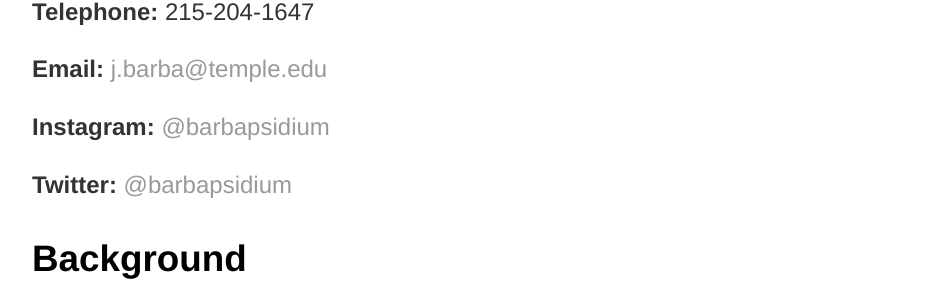
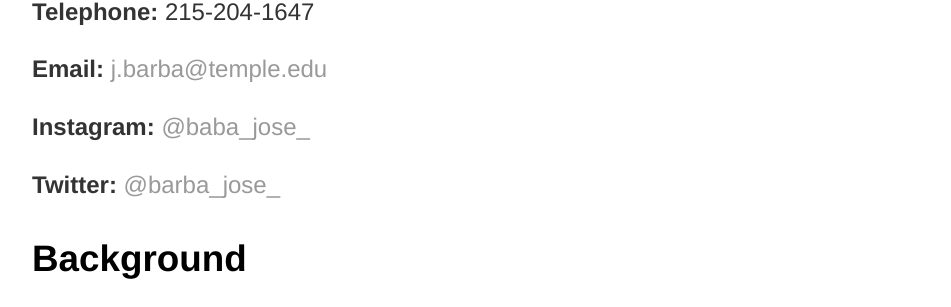
Before and after one commit to josebarbamontoya/josebarbamontoya.github.io, a Jekyll site: the page built from about/index.html, in a window 1280 px wide and 900 px high, scrolled down 530 px. Shown: the part 147-454 px from the top of the window, without its empty margins (160-1111 px from the left). Built offline with Jekyll 4.4.1, drawn with Linux system fonts in a browser that asks for light colours.

Commit message:
Update index.html

```diff
--- a/about/index.html
+++ b/about/index.html
@@ -10,8 +10,8 @@
 		<p><b>Contact address: </b>Temple University, SERC Building, 1925 N. 12th Street, Philadelphia, PA 19122-1801</p>
 		<p><b>Telephone: </b>215-204-1647</p>
 		<p><b>Email: </b> <a href="mailto:j.barba@temple.edu">j.barba@temple.edu</a></p>
-		<p><b>Instagram: </b> <a href="https://www.instagram.com/barbapsidium/">@barbapsidium</a></p>
-		<p><b>Twitter: </b> <a href="https://twitter.com/barbapsidium">@barbapsidium</a></p>
+		<p><b>Instagram: </b> <a href="https://www.instagram.com/barbapsidium/">@baba_jose_</a></p>
+		<p><b>Twitter: </b> <a href="https://twitter.com/barbapsidium">@barba_jose_</a></p>
 	<h3><font color="black">Background</h3>
 			<p><b>2017: Ph.D. in Molecular Evolution, Department of Genetics, Evolution and Environment, University College London, UK.</b> <i>Bayesian molecular clock dating and the divergence times of angiosperms and primates.</i> Supervised by Professor Ziheng Yang.
 			<p><b>2012: M.Sc. in Systematics, Institute of Biology, National Autonomous University of Mexico (UNAM), Mexico City, Mexico.</b> <i>Diversification of Pachycereeae (Cactaceae) due to pollination syndromes.</i> Supervised by Professor Susana Magallón.
```
